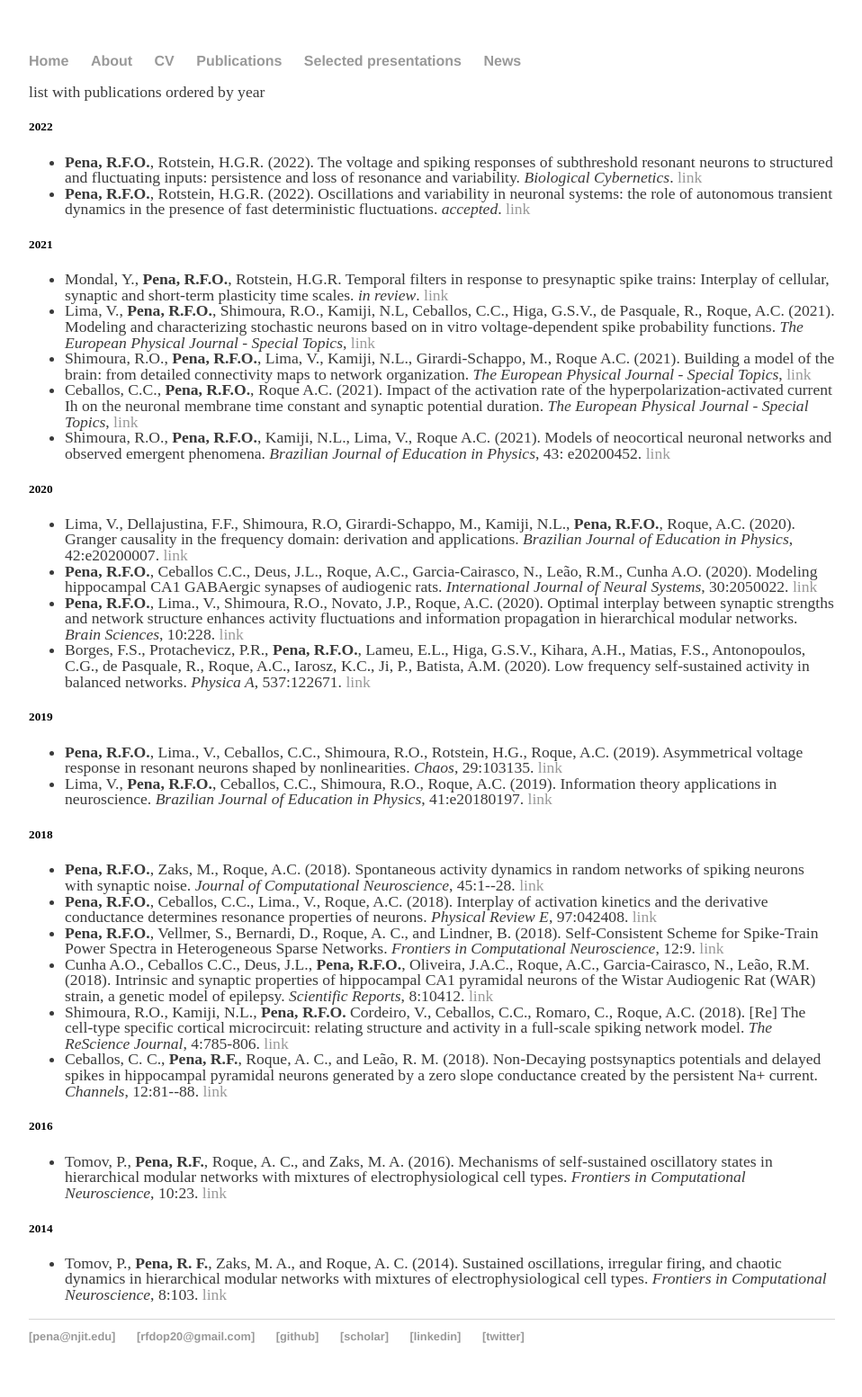
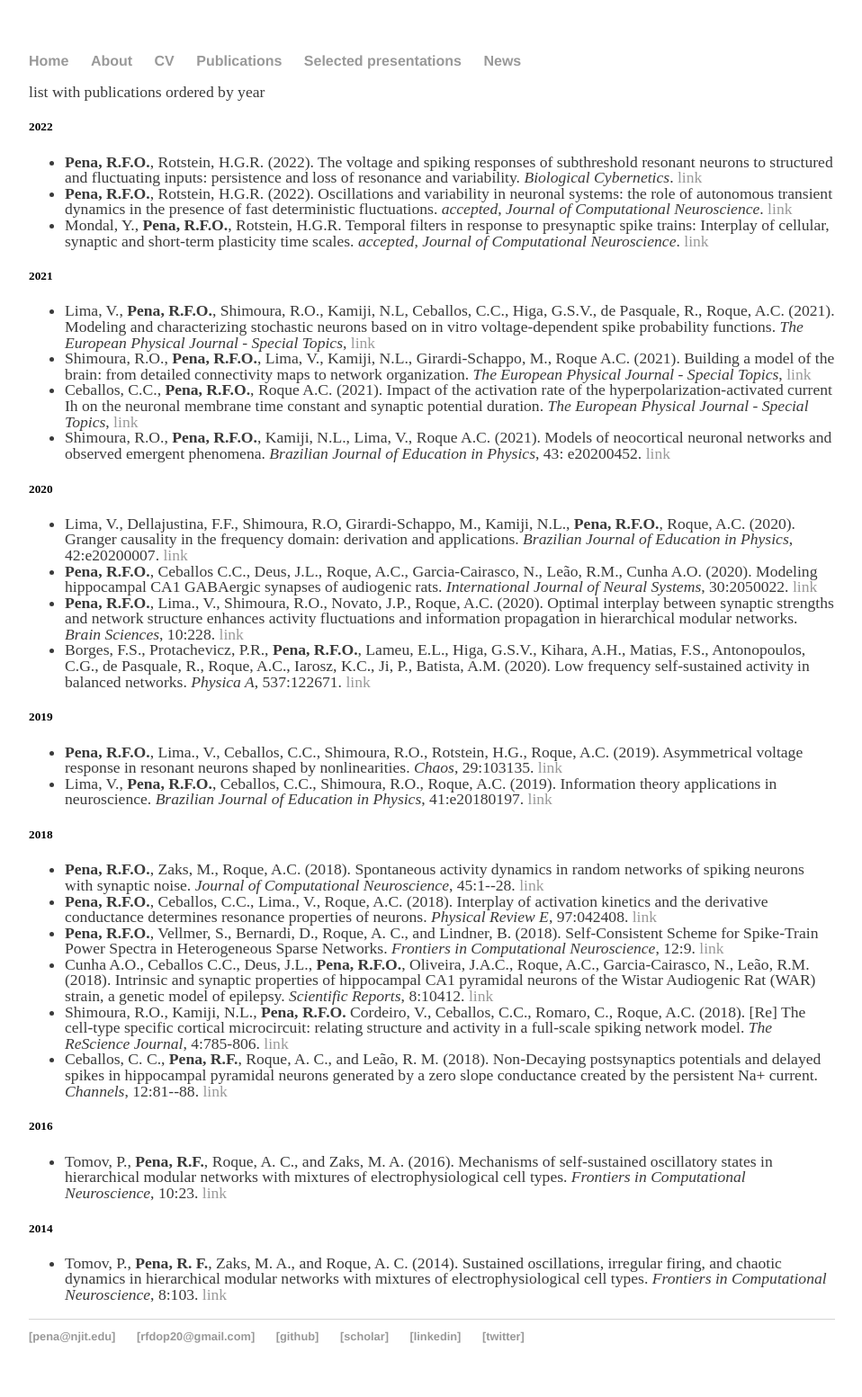
Before and after one commit to pena-rodrigo/oldwebsite, a Jekyll site: the page built from publications/index.html, in a window 1280 px wide. Shown: the whole page at 90% size, without its empty margins (160-1118 px from the left). Built offline with Jekyll 4.4.1, drawn with Linux system fonts in a browser that asks for light colours.

Commit message:
pub update

```diff
--- a/publications/index.html
+++ b/publications/index.html
@@ -10,14 +10,15 @@ title: Rodrigo Pena
 						<i>Biological Cybernetics</i>.
 						<a href="http://doi.org/10.1007/s00422-021-00919-0">link</a>
 					<li> <b>Pena, R.F.O.</b>, Rotstein, H.G.R. (2022). Oscillations and variability in neuronal systems: the role of autonomous transient dynamics in the presence of fast deterministic fluctuations.
-						<i>accepted</i>.
+						<i>accepted</i>, <i>Journal of Computational Neuroscience</i>.
 						<a href="https://doi.org/10.1101/2021.06.14.448371">link</a>
+					<li> Mondal, Y., <b>Pena, R.F.O.</b>, Rotstein, H.G.R. Temporal filters in response to presynaptic spike trains: Interplay of cellular, synaptic and short-term plasticity time scales.
+							<i>accepted</i>, <i>Journal of Computational Neuroscience</i>.
+						<a href="https://doi.org/10.1101/2021.09.16.460719">link</a>
 				</ul>
 				<h5>2021</h5>
 				<ul>
-					<li> Mondal, Y., <b>Pena, R.F.O.</b>, Rotstein, H.G.R. Temporal filters in response to presynaptic spike trains: Interplay of cellular, synaptic and short-term plasticity time scales.
-							<i>in review</i>.
-						<a href="https://doi.org/10.1101/2021.09.16.460719">link</a>
+
 					<li> Lima, V., <b>Pena, R.F.O.</b>, Shimoura, R.O., Kamiji, N.L, Ceballos, C.C., Higa, G.S.V., de Pasquale, R., Roque, A.C. (2021). Modeling and characterizing stochastic neurons based on in vitro voltage-dependent spike probability functions.
 						<i>The European Physical Journal - Special Topics</i>,
 						<a href="https://doi.org/10.1140/epjs/s11734-021-00160-7">link</a>
```
